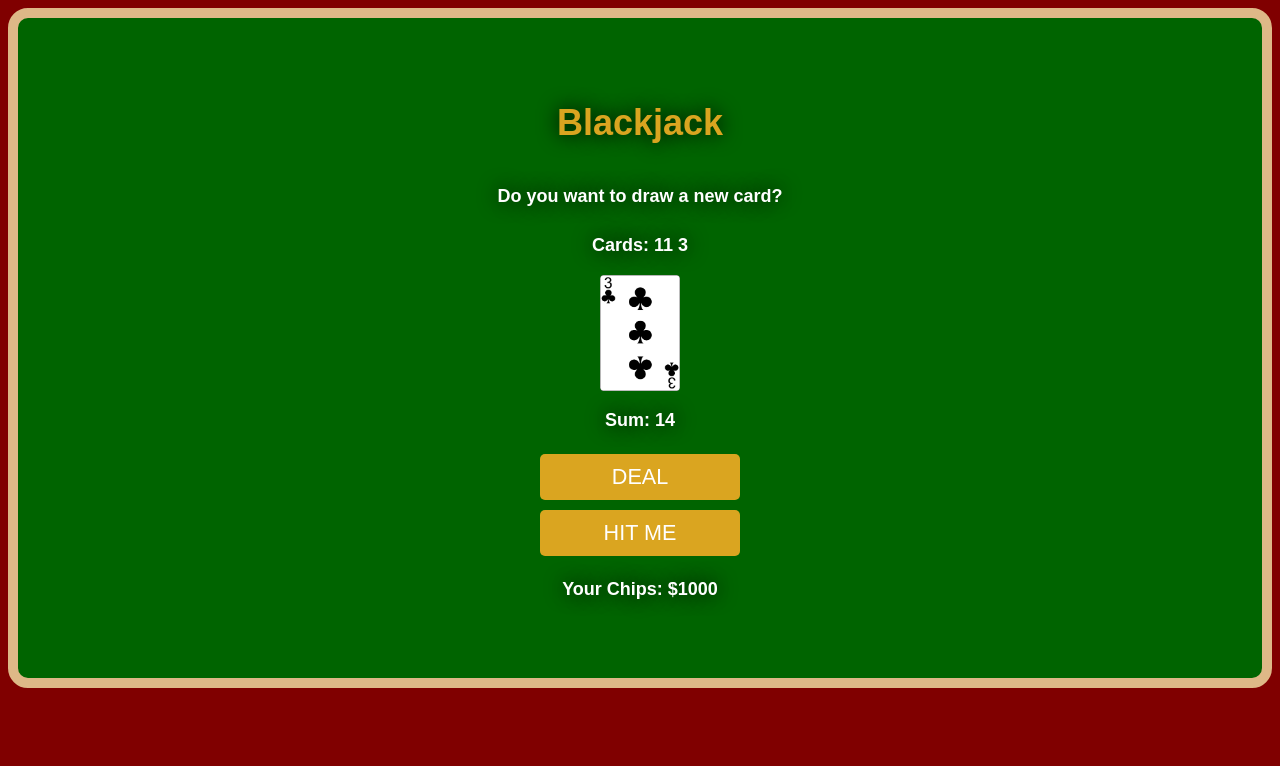
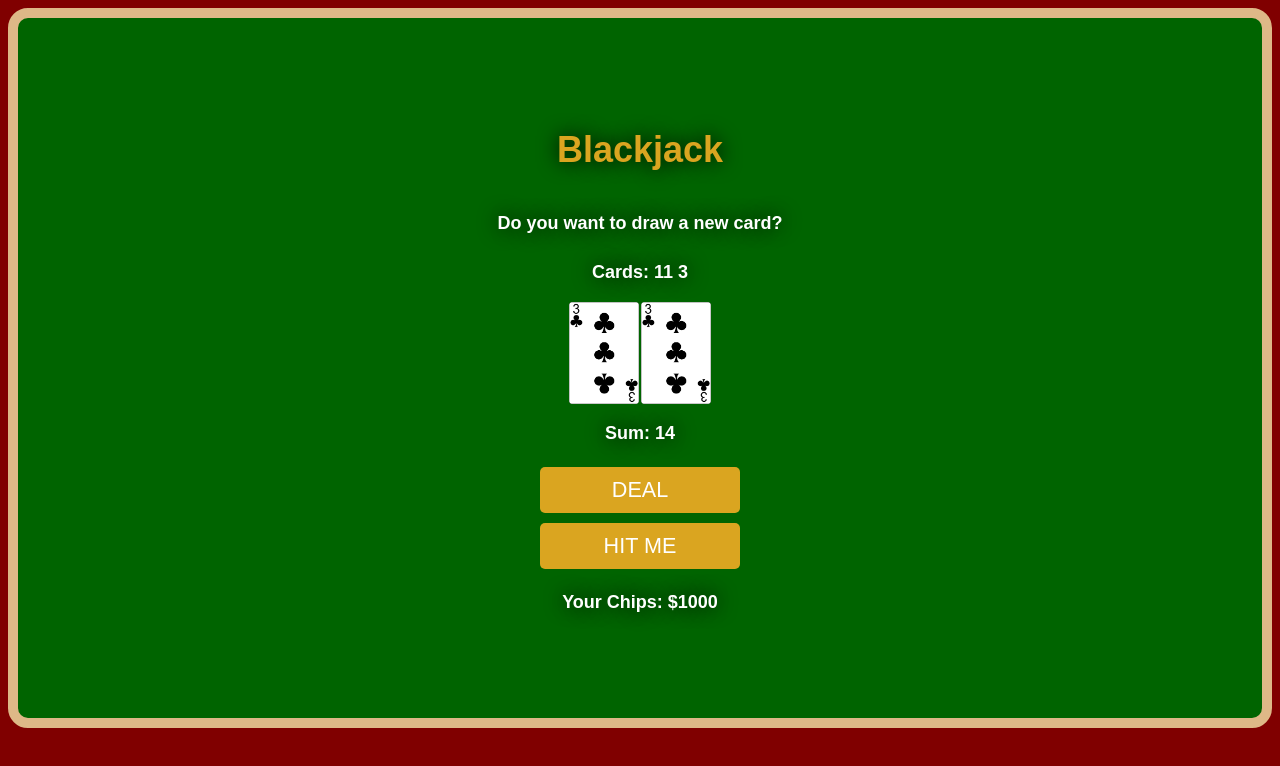
Before and after one commit to ryanayip/BlackJack, a plain HTML site: page index.html in a window 1280 px wide. Both pictures are taken after a click on the button "DEAL". Drawn offline with Linux system fonts and the light colour scheme.

Commit message:
Fixed card multiplying issue

```diff
--- a/index.js
+++ b/index.js
@@ -11,14 +11,19 @@ const cardArea = document.getElementById("card-area");
 //let twoClubs = document.getElementById("cardImageId");
 //twoClubs.src = "/sources/cards/2_of_clubs.png";
 
-//card adder!
+function addThreeClubs() {
+
+    //CARD ADDER
 //creating the card element first
 const newCardPic = document.createElement("img");
+//adding class attribute to the card
 newCardPic.setAttribute("class","cardimage")
-//adding attributes to the card
+//assign image source to card
 newCardPic.src = "/sources/cards/3_of_clubs.png";
 //adding card to HTML
 cardArea.appendChild(newCardPic);
+
+}
 
 
 
@@ -35,26 +40,26 @@ playerEl.textContent = player.name + ": $" + player.chips;
 
 function renderGame() {
 
-    //cardsEl.innerText = "Cards: " + allCards[0] + ", " + allCards[1];
-    //cardsEl.innerText = "Cards: " + allCards;
     //added forLoop
     cardsEl.innerText = "Cards: "
     //Need to tie card images to random numbers to generate pics insteads numbers
     for (let i = 0; i < allCards.length; i++) {
         cardsEl.textContent += allCards[i] + " "
     }
+    //Adds card images (broken)
+    for (let i = 0; i < allCards.length; i++) {
+        addThreeClubs();
+    }
 
+    //Win or Lose logic
     sumEl.innerText = "Sum: " + sum;
     if (sum < 21) {
-        //outcome.innerText = "Do you want to draw a new card?";
         message = "Do you want to draw a new card?";
     } else if (sum === 21) {
-        //outcome.innerText = "Hooray! Blackjack!";
         hasBlackJack = true;
         isAlive = false;
         message = "Hooray! Blackjack!";
     } else {
-        //outcome.innerText = "You lose";
         isAlive = false;
         message = "You lose";
     }
@@ -75,6 +80,7 @@ function newCard() {
 function startGame() {
     if (isAlive === false) {
         isAlive = true;
+        cardArea.innerHTML = "";
         let firstCard = getRandomCard();
         let secondCard = getRandomCard();
         allCards = [firstCard, secondCard]
--- a/styles.css
+++ b/styles.css
@@ -18,17 +18,17 @@ h1 {
     background-color: darkgreen;
     background-size: cover;
     width: auto;
-    height: auto;
+    height: 680px;
     flex-direction: column;
     color: white;
     font-size: large;
     font-weight: bolder;
     border: solid burlywood 10px;
     border-radius: 20px;
-    padding: 40px;
+    padding: 10px;
     justify-content: center;
     align-items: center;
-   padding: 60px;
+
 }
 
 .btn {
@@ -56,11 +56,14 @@ h1 {
 }
 
 .cardimage {
-    width: 80px;
+    width: 70px;
     margin: 1px;
 }
 
 .card-container {
     display: flex;
-
+    flex-wrap: wrap;
+    justify-content: center;
+    align-items: center;
+    margin: 0;
 }
```
